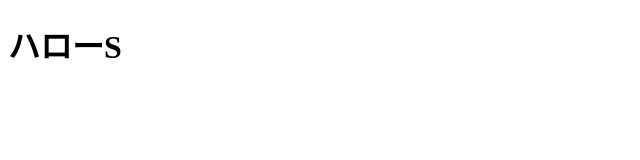
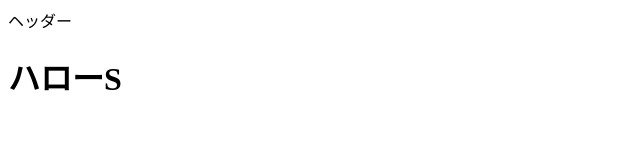
Before and after one commit to mori110/git-p, a plain HTML site: page index.html in a window 1280 px wide. Shown: the whole page, without its empty margins (0-640 px from the left). Drawn offline with Linux system fonts and the light colour scheme.

Commit message:
ヘッダー追加しました

```diff
--- a/index.html
+++ b/index.html
@@ -7,6 +7,8 @@
   <title>Document</title>
 </head>
 <body>
+  <header>ヘッダー</header>
+</body>
   <h1>ハローS</h1>
 </body>
 </html>
```
